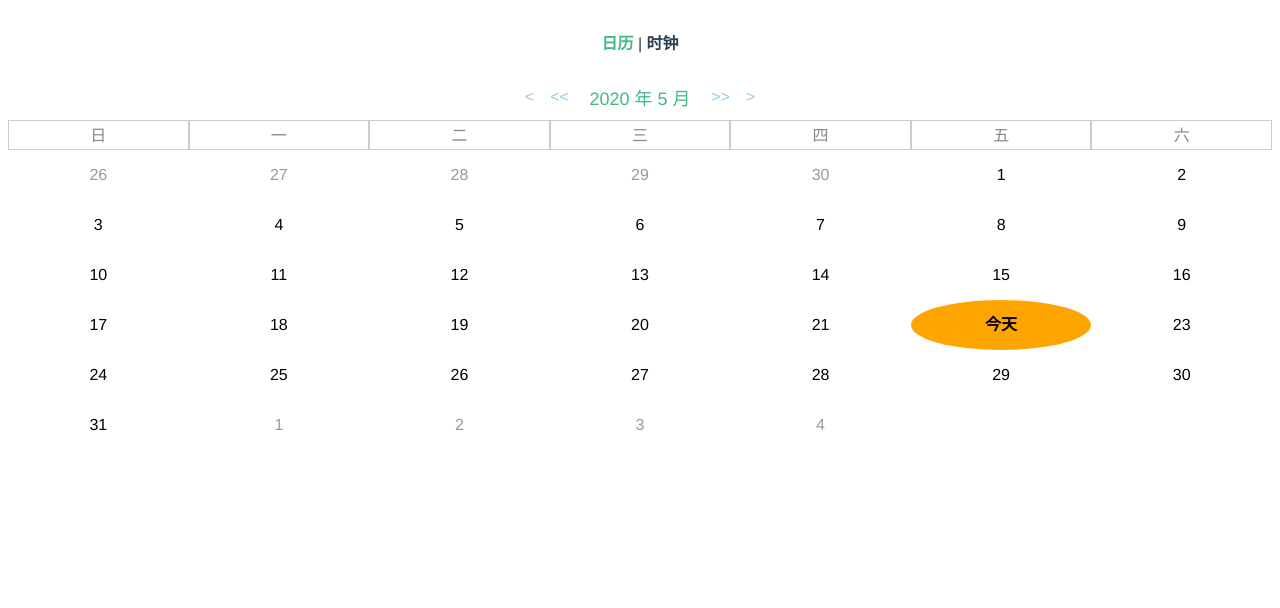
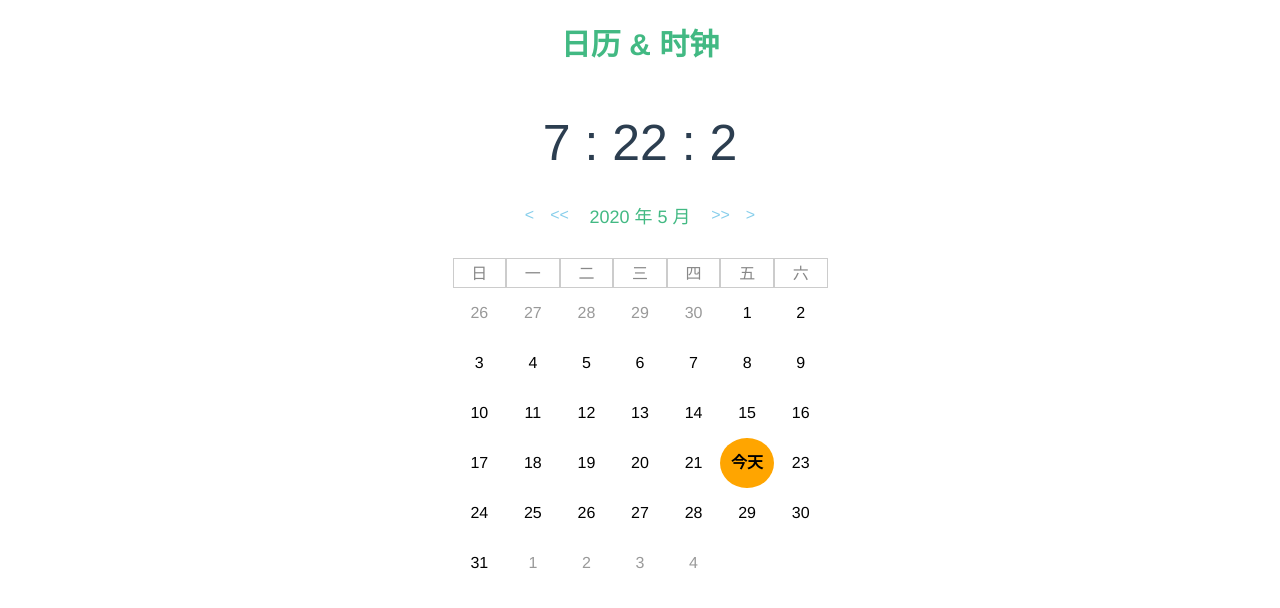
Before and after one commit to zwn19910807/vueCalendar, a Vue app: page /#/ in a window 1280 px wide. Shown: the top 608 px of the page. Built offline with nearby package versions, Linux system fonts and the light colour scheme.

Commit message:
GitHub Pages_03

```diff
--- a/src/App.vue
+++ b/src/App.vue
@@ -1,8 +1,7 @@
 <template>
   <div id="app">
     <div id="nav">
-      <router-link to="/">日历</router-link> |
-      <router-link to="/clock">时钟</router-link>
+      <router-link to="/">日历 & 时钟</router-link>
     </div>
     <router-view/>
   </div>
@@ -14,6 +13,9 @@ body{
   height: 100vh;
 }
 #app {
+  width: 100%;
+  max-width: 375px;
+  margin: 0 auto;
   height: 100%;
   font-family: Avenir, Helvetica, Arial, sans-serif;
   -webkit-font-smoothing: antialiased;
@@ -23,7 +25,8 @@ body{
 }
 
 #nav {
-  padding: 30px;
+  padding: 20px;
+  font-size: 30px;
 
   a {
     font-weight: bold;
--- a/src/components/calendar/CalendarHeader.vue
+++ b/src/components/calendar/CalendarHeader.vue
@@ -99,7 +99,7 @@ export default {
       display: flex;
       justify-content: center;
       align-items: center;
-      margin-bottom: 10px;
+      margin-bottom: 30px;
       .now{
         font-size: 18px;
         color: #42b983;
--- a/src/views/Clock.vue
+++ b/src/components/clock/Clock.vue
@@ -29,7 +29,8 @@ export default {
 </script>
 <style lang="less">
   .clock {
-    font-size: 30px;
+    font-size: 50px;
     font-family: fantasy;
+    margin: 30px 0;
   }
 </style>
--- a/src/router/index.js
+++ b/src/router/index.js
@@ -9,11 +9,6 @@ Vue.use(VueRouter)
     path: '/',
     name: 'Calendar',
     component: Calendar
-  },
-  {
-    path: '/clock',
-    name: 'Clock',
-    component: () => import(/* webpackChunkName: "time" */ '../views/Clock.vue')
   }
 ]
 
--- a/src/views/Calendar.vue
+++ b/src/views/Calendar.vue
@@ -1,5 +1,6 @@
 <template>
   <div class="calendar">
+    <Clock/>
     <CalendarHeader></CalendarHeader>
     <CalendarBody></CalendarBody>
   </div>
@@ -8,10 +9,12 @@
 <script>
 import CalendarHeader from '../components/calendar/CalendarHeader'
 import CalendarBody from '../components/calendar/CalendarBody'
+import Clock from '../components/clock/Clock'
 export default {
   components: {
     CalendarHeader,
-    CalendarBody
+    CalendarBody,
+    Clock
   }
 }
 </script>
```
Also changed, not shown: 10 other files (tests, documents, lock files or other folders).
